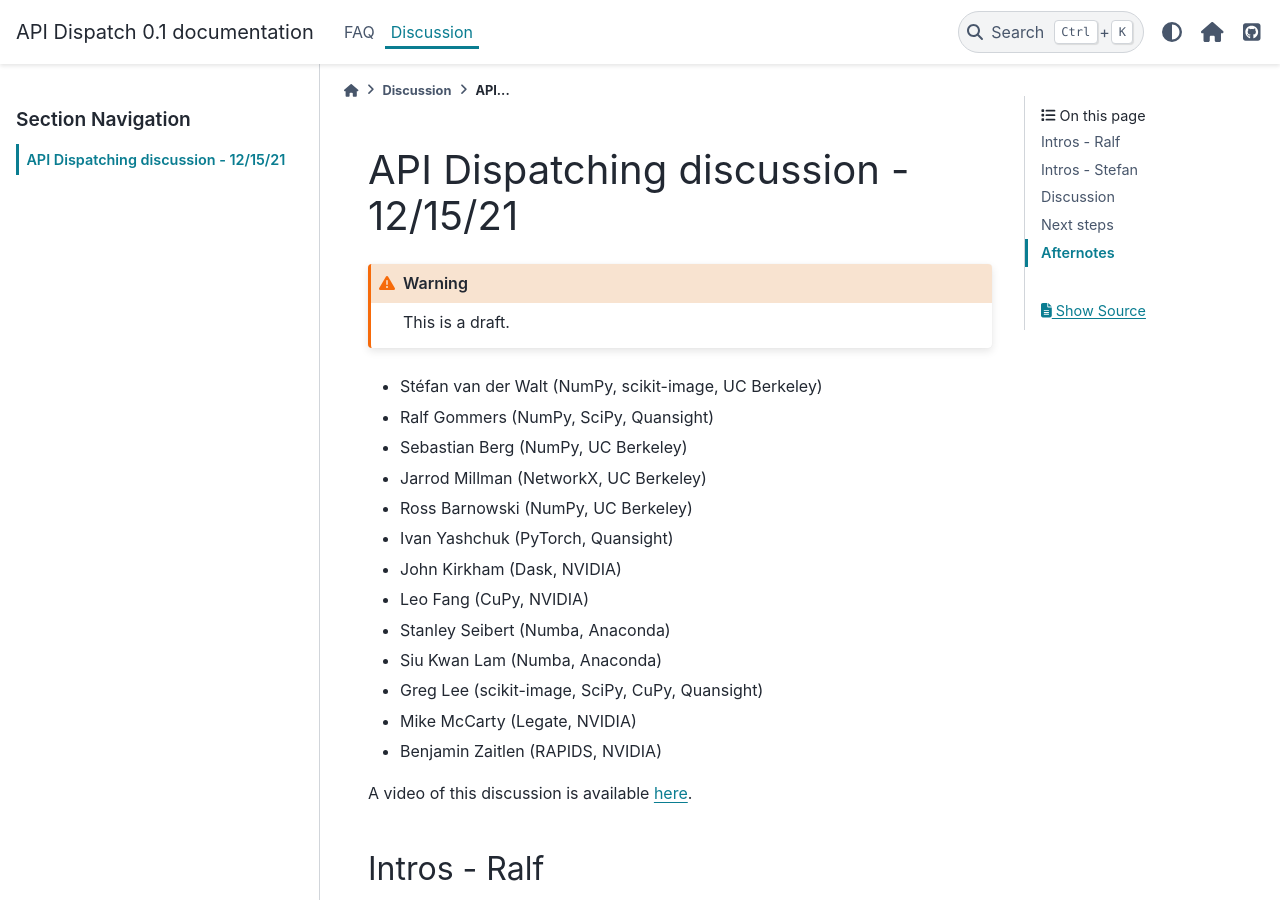
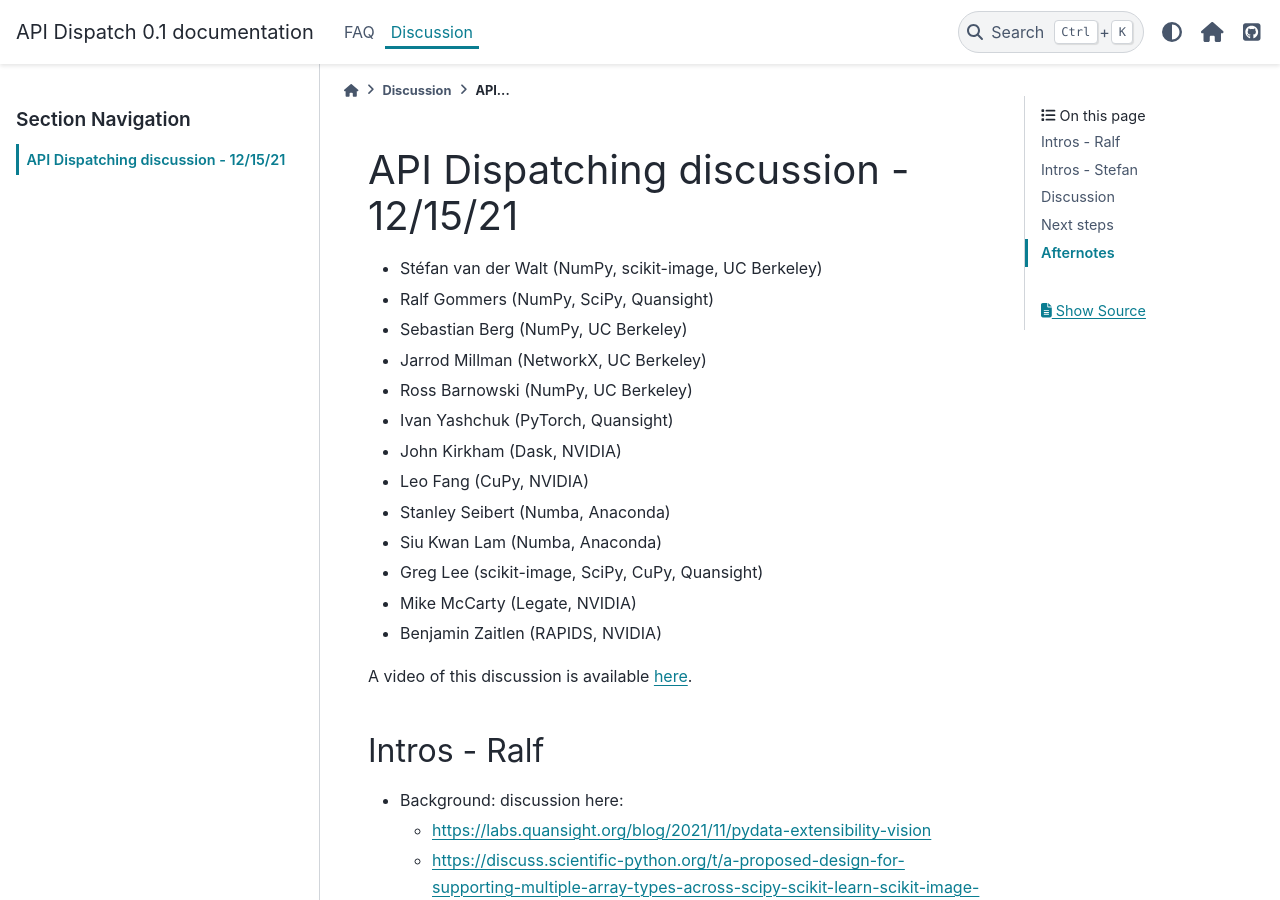
Before and after one commit to scientific-python/api-dispatch, a Sphinx documentation site: the page built from source/discussion/2021-12-15.rst, in a window 1280 px wide and 900 px high. Built offline with Sphinx 7.4.7 and the PyData theme 0.15.4, drawn with Linux system fonts in a browser that asks for light colours.

Commit message:
Remove draft status

```diff
--- a/source/discussion/2021-12-15.rst
+++ b/source/discussion/2021-12-15.rst
@@ -1,8 +1,5 @@
 API Dispatching discussion - 12/15/21
 =====================================
-
-.. warning::
-   This is a draft.
 
 - Stéfan van der Walt (NumPy, scikit-image, UC Berkeley)
 - Ralf Gommers (NumPy, SciPy, Quansight)
```
